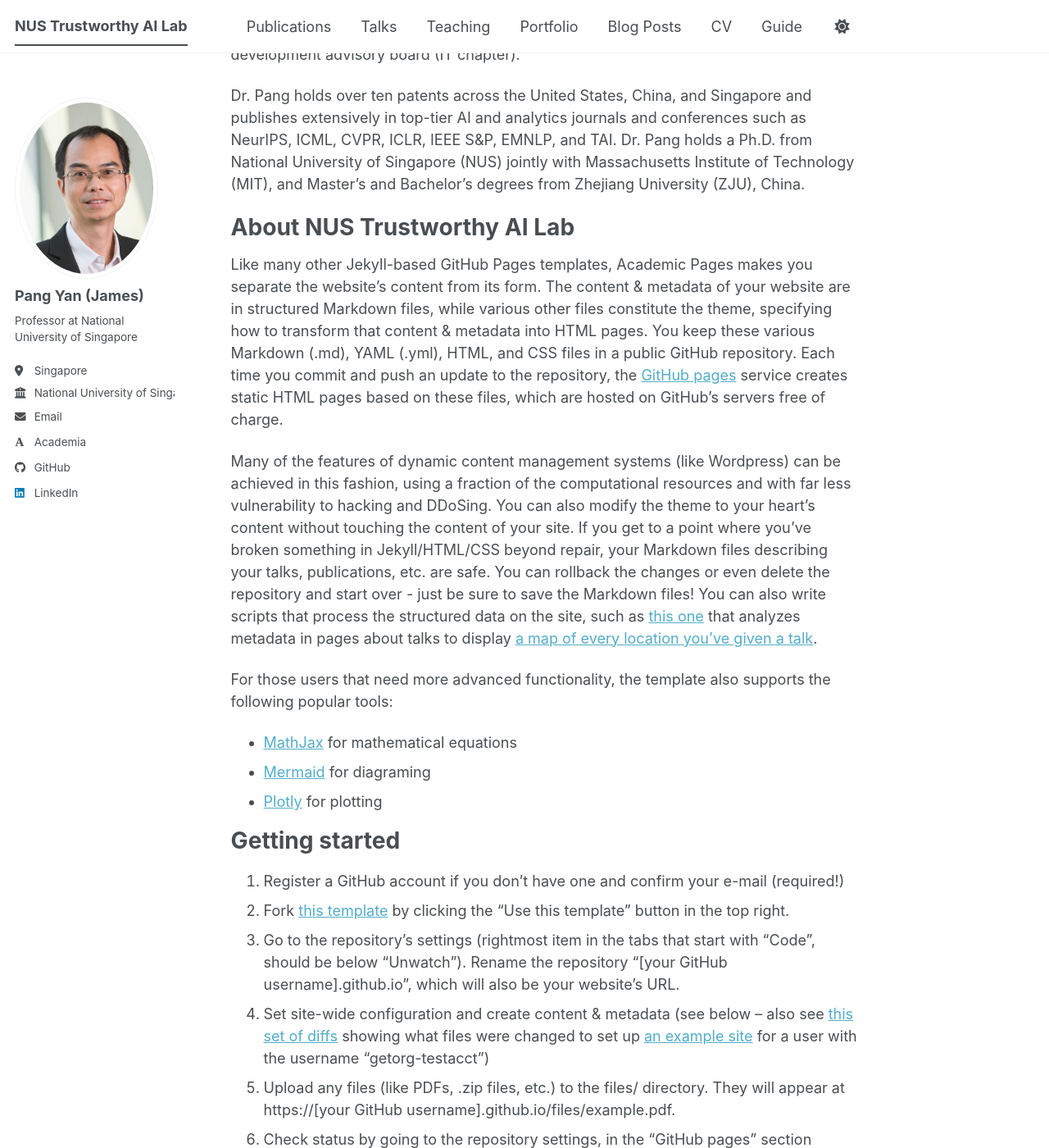
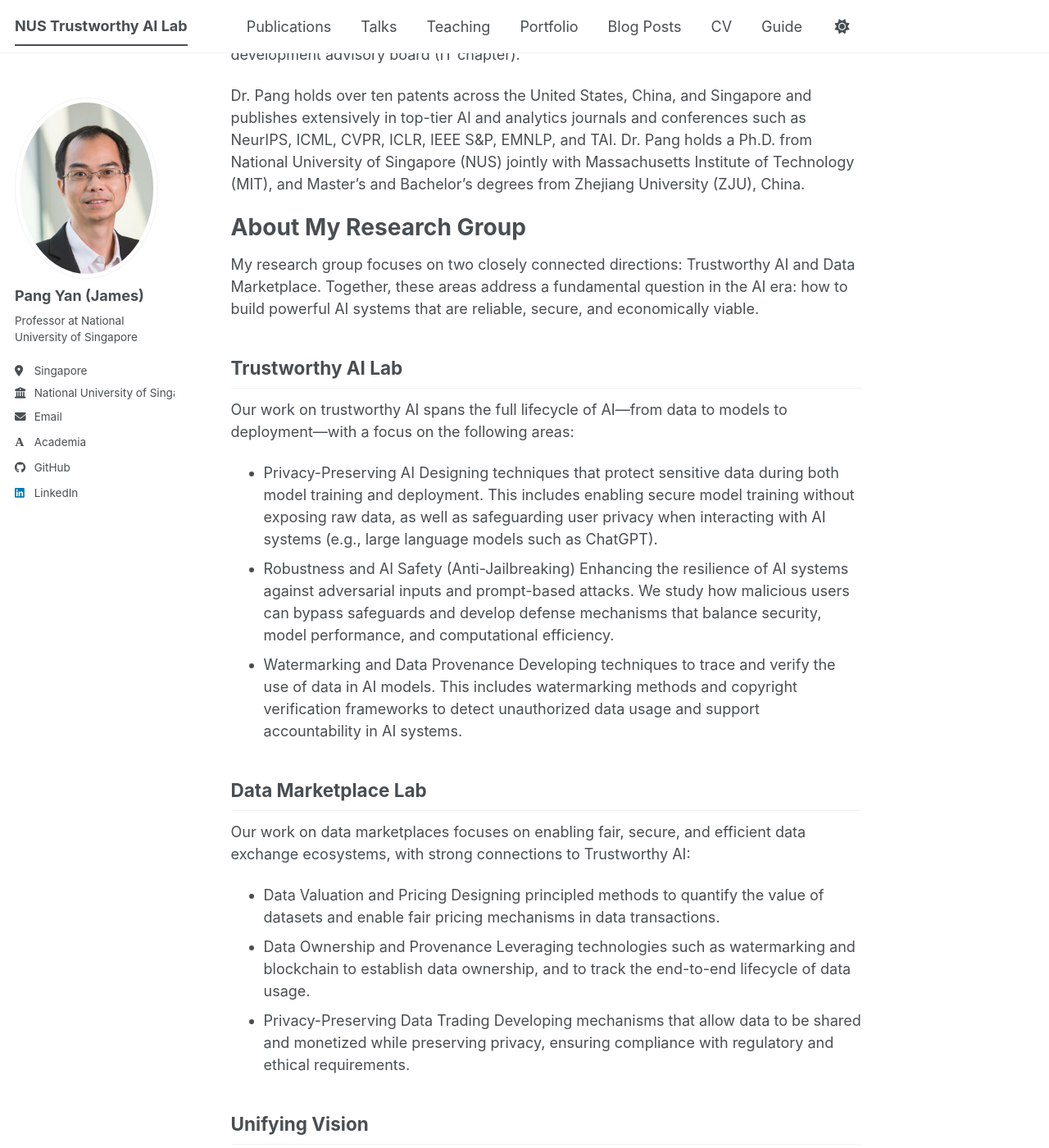
Before and after one commit to jamespangyan/jamespangyan.github.io, a Jekyll site: the page built from _pages/about.md, in a window 1280 px wide and 1400 px high, scrolled down 681 px. Shown: the whole window at 82% size. Built offline with Jekyll 4.4.1, drawn with Linux system fonts in a browser that asks for light colours; some web fonts are replaced; a script bundle is joined from its source files by our own code; library files that are not in the unit come from our copies; some of the changed text lies outside the part shown.

Commit message:
Update about.md

```diff
--- a/_pages/about.md
+++ b/_pages/about.md
@@ -13,46 +13,30 @@ Dr. Pang is the recipient of numerous prestigious industry and academic awards,
 
 Dr. Pang holds over ten patents across the United States, China, and Singapore and publishes extensively in top-tier AI and analytics journals and conferences such as NeurIPS, ICML, CVPR, ICLR, IEEE S&P, EMNLP, and TAI. Dr. Pang holds a Ph.D. from National University of Singapore (NUS) jointly with Massachusetts Institute of Technology (MIT), and Master’s and Bachelor’s degrees from Zhejiang University (ZJU), China.
 
-About NUS Trustworthy AI Lab
+About My Research Group
 ======
-Like many other Jekyll-based GitHub Pages templates, Academic Pages makes you separate the website's content from its form. The content & metadata of your website are in structured Markdown files, while various other files constitute the theme, specifying how to transform that content & metadata into HTML pages. You keep these various Markdown (.md), YAML (.yml), HTML, and CSS files in a public GitHub repository. Each time you commit and push an update to the repository, the [GitHub pages](https://pages.github.com/) service creates static HTML pages based on these files, which are hosted on GitHub's servers free of charge.
+My research group focuses on two closely connected directions: Trustworthy AI and Data Marketplace. Together, these areas address a fundamental question in the AI era: how to build powerful AI systems that are reliable, secure, and economically viable.
 
-Many of the features of dynamic content management systems (like Wordpress) can be achieved in this fashion, using a fraction of the computational resources and with far less vulnerability to hacking and DDoSing. You can also modify the theme to your heart's content without touching the content of your site. If you get to a point where you've broken something in Jekyll/HTML/CSS beyond repair, your Markdown files describing your talks, publications, etc. are safe. You can rollback the changes or even delete the repository and start over - just be sure to save the Markdown files! You can also write scripts that process the structured data on the site, such as [this one](https://github.com/academicpages/academicpages.github.io/blob/master/talkmap.ipynb) that analyzes metadata in pages about talks to display [a map of every location you've given a talk](https://academicpages.github.io/talkmap.html).
+Trustworthy AI Lab
+------
+Our work on trustworthy AI spans the full lifecycle of AI—from data to models to deployment—with a focus on the following areas:
+- Privacy-Preserving AI
+Designing techniques that protect sensitive data during both model training and deployment. This includes enabling secure model training without exposing raw data, as well as safeguarding user privacy when interacting with AI systems (e.g., large language models such as ChatGPT).
+- Robustness and AI Safety (Anti-Jailbreaking)
+Enhancing the resilience of AI systems against adversarial inputs and prompt-based attacks. We study how malicious users can bypass safeguards and develop defense mechanisms that balance security, model performance, and computational efficiency.
+- Watermarking and Data Provenance
+Developing techniques to trace and verify the use of data in AI models. This includes watermarking methods and copyright verification frameworks to detect unauthorized data usage and support accountability in AI systems.
 
-For those users that need more advanced functionality, the template also supports the following popular tools:
-- [MathJax](https://www.mathjax.org/) for mathematical equations
-- [Mermaid](https://mermaid.js.org/) for diagraming
-- [Plotly](https://plotly.com/javascript/) for plotting
+Data Marketplace Lab
+------
+Our work on data marketplaces focuses on enabling fair, secure, and efficient data exchange ecosystems, with strong connections to Trustworthy AI:
+- Data Valuation and Pricing
+Designing principled methods to quantify the value of datasets and enable fair pricing mechanisms in data transactions.
+- Data Ownership and Provenance
+Leveraging technologies such as watermarking and blockchain to establish data ownership, and to track the end-to-end lifecycle of data usage.
+- Privacy-Preserving Data Trading
+Developing mechanisms that allow data to be shared and monetized while preserving privacy, ensuring compliance with regulatory and ethical requirements.
 
-Getting started
-======
-1. Register a GitHub account if you don't have one and confirm your e-mail (required!)
-1. Fork [this template](https://github.com/academicpages/academicpages.github.io) by clicking the "Use this template" button in the top right.
-1. Go to the repository's settings (rightmost item in the tabs that start with "Code", should be below "Unwatch"). Rename the repository "[your GitHub username].github.io", which will also be your website's URL.
-1. Set site-wide configuration and create content & metadata (see below -- also see [this set of diffs](https://archive.is/3TPas) showing what files were changed to set up [an example site](https://getorg-testacct.github.io) for a user with the username "getorg-testacct")
-1. Upload any files (like PDFs, .zip files, etc.) to the files/ directory. They will appear at https://[your GitHub username].github.io/files/example.pdf.
-1. Check status by going to the repository settings, in the "GitHub pages" section
-
-Site-wide configuration
+Unifying Vision
 ------
-The main configuration file for the site is in the base directory in [_config.yml](https://github.com/academicpages/academicpages.github.io/blob/master/_config.yml), which defines the content in the sidebars and other site-wide features. You will need to replace the default variables with ones about yourself and your site's github repository. The configuration file for the top menu is in [_data/navigation.yml](https://github.com/academicpages/academicpages.github.io/blob/master/_data/navigation.yml). For example, if you don't have a portfolio or blog posts, you can remove those items from that navigation.yml file to remove them from the header.
-
-Create content & metadata
-------
-For site content, there is one Markdown file for each type of content, which are stored in directories like _publications, _talks, _posts, _teaching, or _pages. For example, each talk is a Markdown file in the [_talks directory](https://github.com/academicpages/academicpages.github.io/tree/master/_talks). At the top of each Markdown file is structured data in YAML about the talk, which the theme will parse to do lots of cool stuff. The same structured data about a talk is used to generate the list of talks on the [Talks page](https://academicpages.github.io/talks), each [individual page](https://academicpages.github.io/talks/2012-03-01-talk-1) for specific talks, the talks section for the [CV page](https://academicpages.github.io/cv), and the [map of places you've given a talk](https://academicpages.github.io/talkmap.html) (if you run this [python file](https://github.com/academicpages/academicpages.github.io/blob/master/talkmap.py) or [Jupyter notebook](https://github.com/academicpages/academicpages.github.io/blob/master/talkmap.ipynb), which creates the HTML for the map based on the contents of the _talks directory).
-
-**Markdown generator**
-
-The repository includes [a set of Jupyter notebooks](https://github.com/academicpages/academicpages.github.io/tree/master/markdown_generator
-) that converts a CSV containing structured data about talks or presentations into individual Markdown files that will be properly formatted for the Academic Pages template. The sample CSVs in that directory are the ones I used to create my own personal website at stuartgeiger.com. My usual workflow is that I keep a spreadsheet of my publications and talks, then run the code in these notebooks to generate the Markdown files, then commit and push them to the GitHub repository.
-
-How to edit your site's GitHub repository
-------
-Many people use a git client to create files on their local computer and then push them to GitHub's servers. If you are not familiar with git, you can directly edit these configuration and Markdown files directly in the github.com interface. Navigate to a file (like [this one](https://github.com/academicpages/academicpages.github.io/blob/master/_talks/2012-03-01-talk-1.md) and click the pencil icon in the top right of the content preview (to the right of the "Raw | Blame | History" buttons). You can delete a file by clicking the trashcan icon to the right of the pencil icon. You can also create new files or upload files by navigating to a directory and clicking the "Create new file" or "Upload files" buttons.
-
-Example: editing a Markdown file for a talk
-![Editing a Markdown file for a talk](/images/editing-talk.png)
-
-For more info
-------
-More info about configuring Academic Pages can be found in [the guide](https://academicpages.github.io/markdown/), the [growing wiki](https://github.com/academicpages/academicpages.github.io/wiki), and you can always [ask a question on GitHub](https://github.com/academicpages/academicpages.github.io/discussions). The [guides for the Minimal Mistakes theme](https://mmistakes.github.io/minimal-mistakes/docs/configuration/) (which this theme was forked from) might also be helpful.
+These two research directions are deeply interconnected. Trustworthy AI provides the technical foundation, while data marketplaces provide the economic and ecosystem layer. Together, they enable a future where data and AI systems are not only powerful, but also trustworthy, transparent, and aligned with societal values.
```
